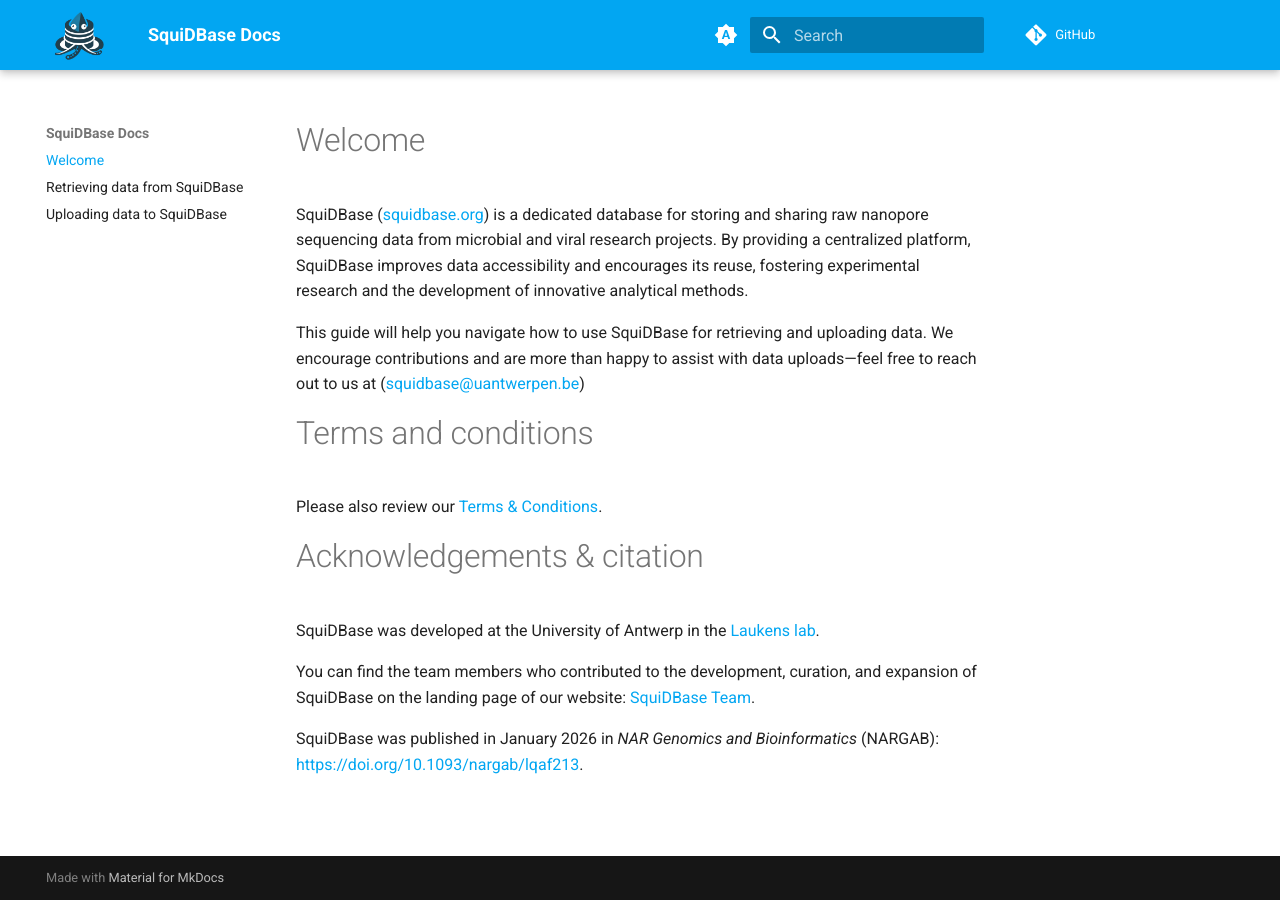
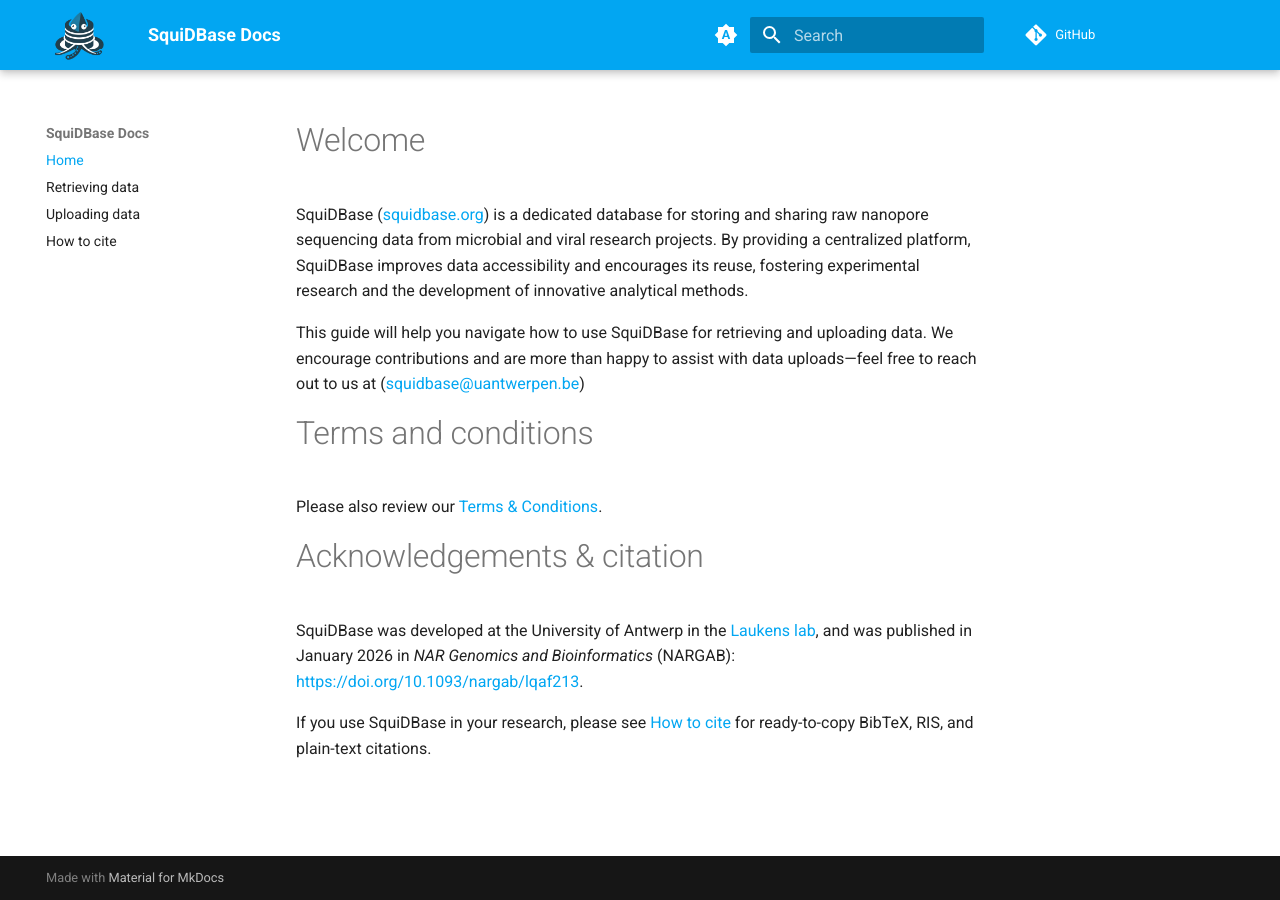
Before and after one commit to SquiDBase/docs, an MkDocs documentation site: the page built from docs/index.md, in a window 1280 px wide. Built offline with MkDocs 1.6.1 and Material for MkDocs 9.7.7, drawn with Linux system fonts in a browser that asks for light colours; comment, search, counter and statistics services are not loaded.

Commit message:
Add dedicated "How to cite" page with copy-ready citations (#2)
Co-authored-by: Claude Opus 4.8 (1M context) <noreply@anthropic.com>

```diff
--- a/docs/index.md
+++ b/docs/index.md
@@ -11,9 +11,6 @@ Please also review our [Terms & Conditions](https://squidbase.org/policy/terms).
 
 # Acknowledgements & citation
 
+SquiDBase was developed at the University of Antwerp in the [Laukens lab](https://laukenslab.org/), and was published in January 2026 in *NAR Genomics and Bioinformatics* (NARGAB): [https://doi.org/10.1093/nargab/lqaf213](https://doi.org/10.1093/nargab/lqaf213).
 
-SquiDBase was developed at the University of Antwerp in the [Laukens lab](https://laukenslab.org/).
-
-You can find the team members who contributed to the development, curation, and expansion of SquiDBase on the landing page of our website: [SquiDBase Team](https://squidbase.org/).
-
-SquiDBase was published in January 2026 in *NAR Genomics and Bioinformatics* (NARGAB): [https://doi.org/10.1093/nargab/lqaf213](https://doi.org/10.1093/nargab/lqaf213).
+If you use SquiDBase in your research, please see [How to cite](citation.md) for ready-to-copy BibTeX, RIS, and plain-text citations.
--- a/mkdocs.yml
+++ b/mkdocs.yml
@@ -2,9 +2,17 @@ site_name: SquiDBase Docs
 site_url: https://ominous-couscous-q9v464gpw66h9jw4-8000.app.github.dev/docs/
 repo_url: https://github.com/SquiDBase/docs
 
+nav:
+  - Home: index.md
+  - Retrieving data: retrieving_data.md
+  - Uploading data: uploading_data.md
+  - How to cite: citation.md
+
 theme:
   name: material
   logo: assets/logo.png
+  features:
+    - content.code.copy
   palette:
     # Palette toggle for automatic mode
     - media: "(prefers-color-scheme)"
@@ -33,4 +41,5 @@ extra_css:
   - stylesheets/extra.css
 markdown_extensions:
   - pymdownx.blocks.caption
+  - pymdownx.superfences
   - tables
```
Also changed, not shown: docs/citation.md (added, +41 -0 lines).
